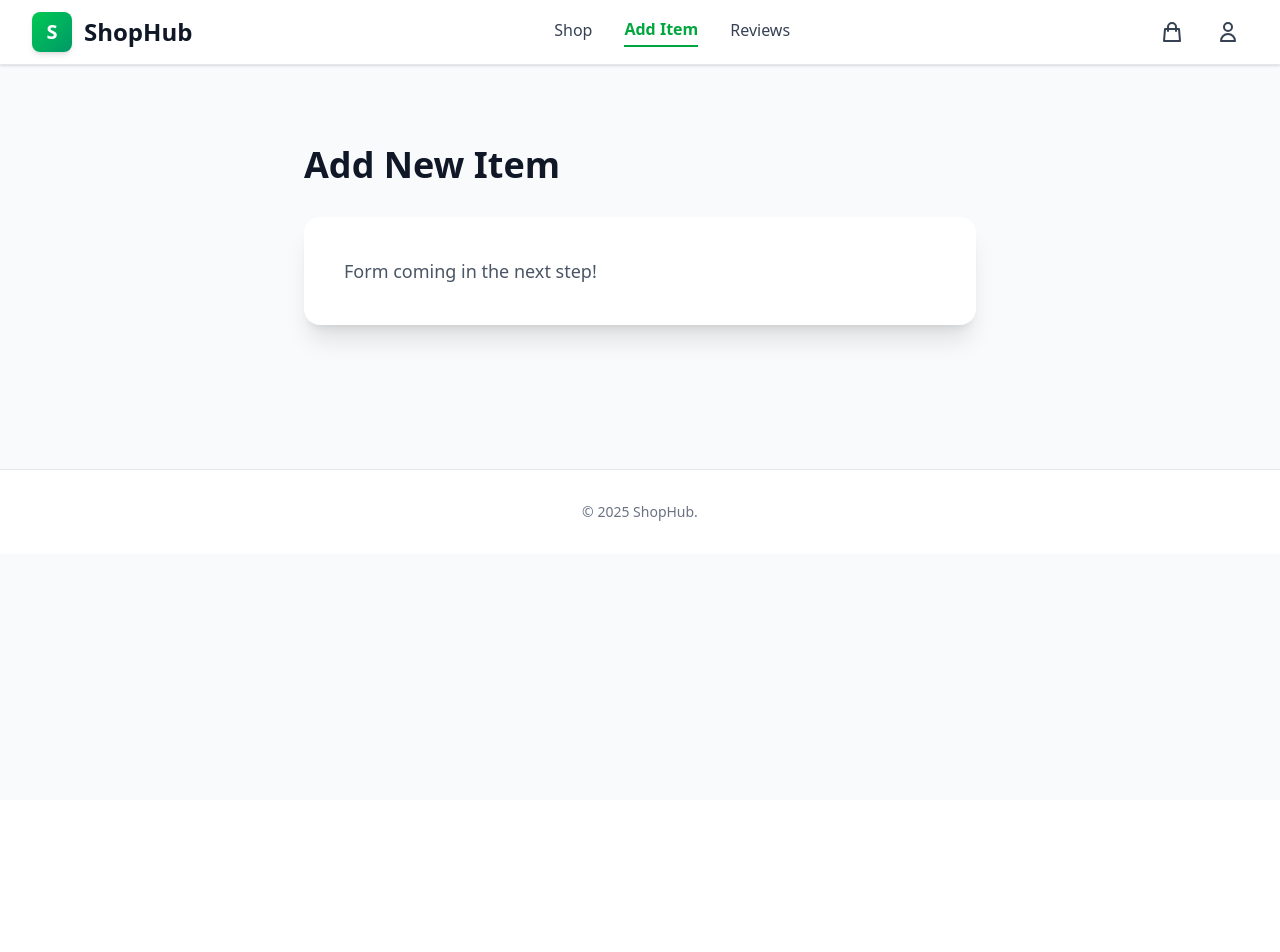
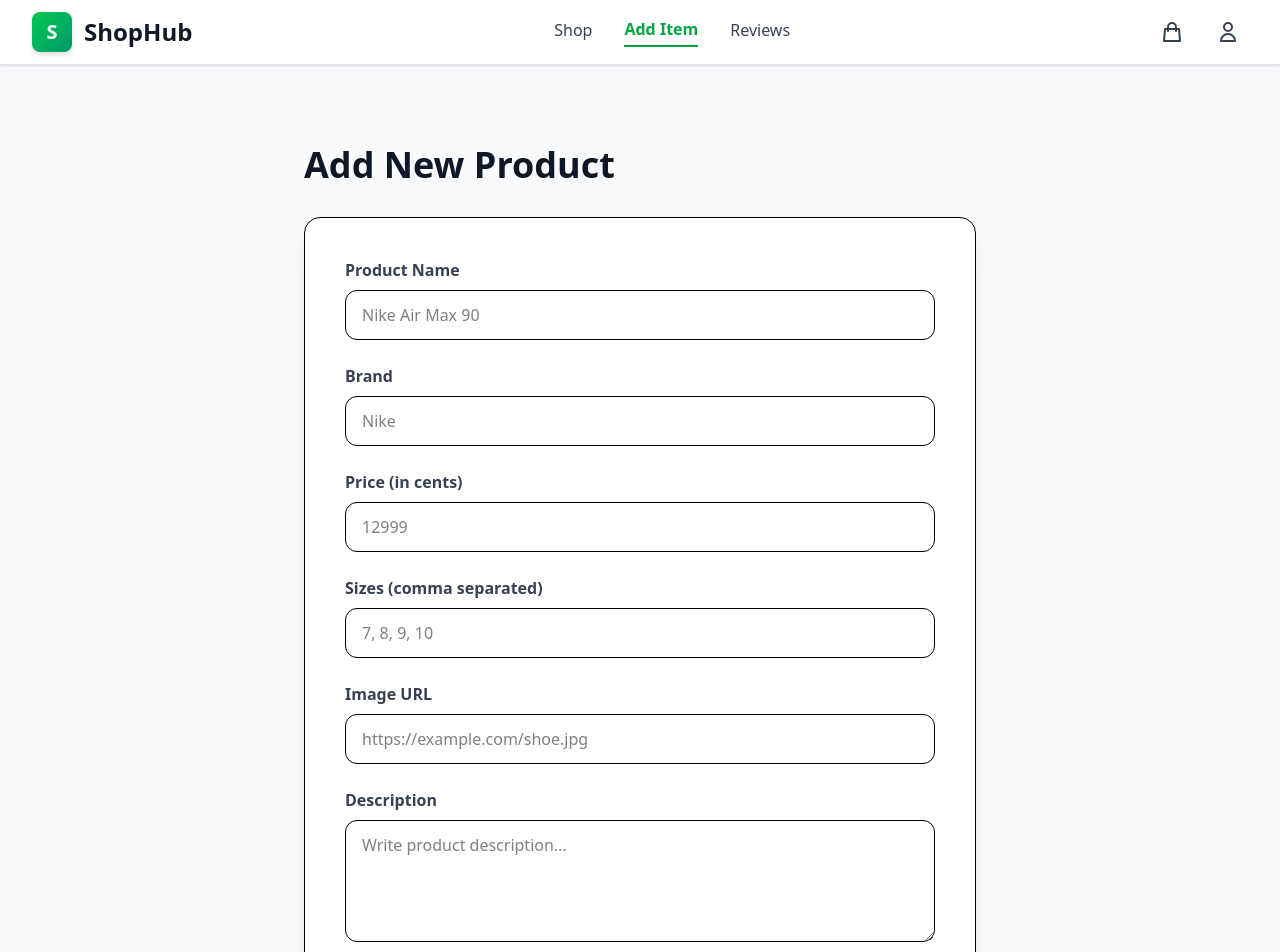
Before and after one commit to mongotochroma/frontend, a React app: page /add-item in a window 1280 px wide. Shown: the top 952 px of the page. Before the commit the page ends 800 px from the top, so only its background shows below. Built offline with nearby package versions, Linux system fonts and the light colour scheme; the HTML template or start-up script is replaced by a standard one.

Commit message:
item adding services done

```diff
--- /dev/null
+++ b/src/hooks/useProducts.ts
@@ -0,0 +1,35 @@
+import { useEffect, useState } from "react";
+import type { Product } from "../types/productType";
+import { fetchProducts } from "../services/getdataservies";
+
+interface UseProductsResult {
+  products: Product[];
+  loading: boolean;
+  error: string | null;
+  refetch: () => void;
+}
+
+export function useProducts(): UseProductsResult {
+  const [products, setProducts] = useState<Product[]>([]);
+  const [loading, setLoading] = useState<boolean>(true);
+  const [error, setError] = useState<string | null>(null);
+
+  const loadProducts = async () => {
+    try {
+      setLoading(true);
+      setError(null);
+      const data = await fetchProducts();
+      setProducts(data);
+    } catch (err) {
+      setError(err instanceof Error ? err.message : "Failed to load products");
+    } finally {
+      setLoading(false);
+    }
+  };
+
+  useEffect(() => {
+    loadProducts();
+  }, []);
+
+  return { products, loading, error, refetch: loadProducts };
+}
--- a/src/routes/add-item.tsx
+++ b/src/routes/add-item.tsx
@@ -1,12 +1,162 @@
-import { createFileRoute } from '@tanstack/react-router'
+import { createFileRoute } from "@tanstack/react-router";
+import { useState } from "react";
+import { createProduct } from "../services/getdataservies";
 
-export const Route = createFileRoute('/add-item')({
-  component: () => (
+export const Route = createFileRoute("/add-item")({
+  component: AddItemPage,
+});
+
+function AddItemPage() {
+  const [formData, setFormData] = useState({
+    name: "",
+    brand: "",
+    price: "",
+    sizes: "",
+    images: "",
+    description: "",
+  });
+
+  const handleChange = (
+    e: React.ChangeEvent<HTMLInputElement | HTMLTextAreaElement>
+  ) => {
+    setFormData({ ...formData, [e.target.name]: e.target.value });
+  };
+
+  const handleSubmit = async (e: React.FormEvent) => {
+    e.preventDefault();
+
+    const payload = {
+      ...formData,
+      price: Number(formData.price),
+      sizes: formData.sizes.split(",").map((s) => Number(s.trim())),
+    };
+
+    try {
+      console.log("Submitting product:", payload);
+
+      await createProduct(payload);
+
+      alert("Product added successfully!");
+      setFormData({
+        name: "",
+        brand: "",
+        price: "",
+        sizes: "",
+        images: "",
+        description: "",
+      });
+    } catch (error: any) {
+      console.error(error);
+      alert("Failed to add product: " + (error.message || "Unknown error"));
+    }
+  };
+
+  return (
     <div className="max-w-2xl mx-auto py-12">
-      <h1 className="text-4xl font-bold text-gray-900 mb-8">Add New Item</h1>
-      <div className="bg-white rounded-2xl shadow-xl p-10">
-        <p className="text-lg text-gray-600">Form coming in the next step!</p>
-      </div>
+      <h1 className="text-4xl font-bold text-gray-900 mb-8">Add New Product</h1>
+
+      <form
+        onSubmit={handleSubmit}
+        className="bg-white rounded-2xl shadow-xl p-10 space-y-6 border"
+      >
+        {/* NAME */}
+        <div>
+          <label className="block text-gray-700 font-semibold mb-2">
+            Product Name
+          </label>
+          <input
+            name="name"
+            value={formData.name}
+            onChange={handleChange}
+            className="w-full px-4 py-3 border rounded-xl"
+            placeholder="Nike Air Max 90"
+            required
+          />
+        </div>
+
+        {/* BRAND */}
+        <div>
+          <label className="block text-gray-700 font-semibold mb-2">
+            Brand
+          </label>
+          <input
+            name="brand"
+            value={formData.brand}
+            onChange={handleChange}
+            className="w-full px-4 py-3 border rounded-xl"
+            placeholder="Nike"
+            required
+          />
+        </div>
+
+        {/* PRICE */}
+        <div>
+          <label className="block text-gray-700 font-semibold mb-2">
+            Price (in cents)
+          </label>
+          <input
+            name="price"
+            type="number"
+            value={formData.price}
+            onChange={handleChange}
+            className="w-full px-4 py-3 border rounded-xl"
+            placeholder="12999"
+            required
+          />
+        </div>
+
+        {/* SIZES */}
+        <div>
+          <label className="block text-gray-700 font-semibold mb-2">
+            Sizes (comma separated)
+          </label>
+          <input
+            name="sizes"
+            value={formData.sizes}
+            onChange={handleChange}
+            className="w-full px-4 py-3 border rounded-xl"
+            placeholder="7, 8, 9, 10"
+            required
+          />
+        </div>
+
+        {/* IMAGE URL */}
+        <div>
+          <label className="block text-gray-700 font-semibold mb-2">
+            Image URL
+          </label>
+          <input
+            name="images"
+            value={formData.images}
+            onChange={handleChange}
+            className="w-full px-4 py-3 border rounded-xl"
+            placeholder="https://example.com/shoe.jpg"
+            required
+          />
+        </div>
+
+        {/* DESCRIPTION */}
+        <div>
+          <label className="block text-gray-700 font-semibold mb-2">
+            Description
+          </label>
+          <textarea
+            name="description"
+            value={formData.description}
+            onChange={handleChange}
+            rows={4}
+            className="w-full px-4 py-3 border rounded-xl"
+            placeholder="Write product description..."
+            required
+          />
+        </div>
+        <button
+          type="submit"
+          className="w-full bg-green-600 text-white font-bold py-3 rounded-xl hover:bg-green-700 transition-all active:scale-95"
+        >
+          Add Product
+        </button>
+      </form>
     </div>
-  ),
-})
+  );
+}
--- a/src/routes/index.tsx
+++ b/src/routes/index.tsx
@@ -1,43 +1,13 @@
 import { createFileRoute } from "@tanstack/react-router";
-import { useEffect, useState } from "react";
-type Product = {
-  _id: string;
-  name: string;
-  brand: string;
-  price: number;
-  sizes: number[];
-  images: string;
-  description: string;
-  averageRating: number;
-};
+import type { Product } from "../types/productType";
+import { useProducts } from "../hooks/useProducts";
 
 export const Route = createFileRoute("/")({
   component: ShopPage,
 });
 
 function ShopPage() {
-  const [products, setProducts] = useState<Product[]>([]);
-  const [loading, setLoading] = useState(true);
-  const [error, setError] = useState<string | null>(null);
-
-  const API_URL = import.meta.env.VITE_API_URL;
-
-  console.log(API_URL);
-  useEffect(() => {
-    fetch(`${API_URL}api/shoes`)
-      .then((res) => {
-        if (!res.ok) throw new Error("Failed to fetch products");
-        return res.json();
-      })
-      .then((data) => {
-        setProducts(data);
-        setLoading(false);
-      })
-      .catch((err) => {
-        setError(err.message);
-        setLoading(false);
-      });
-  }, []);
+  const { products, loading, error } = useProducts();
 
   if (loading) {
     return (
--- a/src/routes/reviews.tsx
+++ b/src/routes/reviews.tsx
@@ -1,14 +1,121 @@
 import { createFileRoute } from "@tanstack/react-router";
+import { useState, useEffect } from "react";
+import { fetchProducts } from "../services/getdataservies"; // ⬅️ You already have this
 
 export const Route = createFileRoute("/reviews")({
-  component: () => (
+  component: ReviewsPage,
+});
+
+function ReviewsPage() {
+  const [products, setProducts] = useState([]);
+  const [loading, setLoading] = useState(true);
+
+  const [formData, setFormData] = useState({
+    productId: "",
+    rating: 0,
+    review: "",
+  });
+
+  useEffect(() => {
+    const load = async () => {
+      const data = await fetchProducts();
+      setProducts(data);
+      setLoading(false);
+    };
+    load();
+  }, []);
+
+  const handleSubmit = (e: React.FormEvent) => {
+    e.preventDefault();
+
+    console.log("Review Submitted:", formData);
+
+    // TODO: Send to backend (POST /reviews)
+    // await createReview(formData)
+  };
+
+  return (
     <div className="max-w-4xl mx-auto py-12">
-      <h1 className="text-4xl font-bold text-gray-900 mb-8">
-        Customer Reviews
-      </h1>
-      <div className="bg-white rounded-2xl shadow-xl p-10">
-        <p className="text-lg text-gray-600">Reviews page ready!</p>
-      </div>
+      <h1 className="text-4xl font-bold text-gray-900 mb-8">Add a Review</h1>
+
+      <form
+        onSubmit={handleSubmit}
+        className="bg-white rounded-2xl shadow-xl p-10 space-y-8"
+      >
+        {/* PRODUCT SELECT */}
+        <div>
+          <label className="block text-gray-700 font-semibold mb-2">
+            Select Product
+          </label>
+
+          {loading ? (
+            <p className="text-gray-500">Loading products...</p>
+          ) : (
+            <select
+              name="productId"
+              value={formData.productId}
+              onChange={(e) =>
+                setFormData({ ...formData, productId: e.target.value })
+              }
+              className="w-full px-4 py-3 border rounded-xl"
+              required
+            >
+              <option value="">Choose product…</option>
+              {products.map((p: any) => (
+                <option key={p._id} value={p._id}>
+                  {p.name}
+                </option>
+              ))}
+            </select>
+          )}
+        </div>
+
+        {/* RATING */}
+        <div>
+          <label className="block text-gray-700 font-semibold mb-2">
+            Rating (1–5)
+          </label>
+          <div className="flex gap-2">
+            {[1, 2, 3, 4, 5].map((num) => (
+              <button
+                type="button"
+                key={num}
+                onClick={() => setFormData({ ...formData, rating: num })}
+                className={`px-4 py-2 rounded-xl border
+                  ${formData.rating >= num ? "bg-yellow-400" : "bg-gray-100"}`}
+              >
+                ⭐ {num}
+              </button>
+            ))}
+          </div>
+        </div>
+
+        {/* REVIEW TEXT */}
+        <div>
+          <label className="block text-gray-700 font-semibold mb-2">
+            Review Message
+          </label>
+          <textarea
+            name="review"
+            value={formData.review}
+            onChange={(e) =>
+              setFormData({ ...formData, review: e.target.value })
+            }
+            rows={4}
+            className="w-full px-4 py-3 border rounded-xl"
+            placeholder="Write your honest review…"
+            required
+          />
+        </div>
+
+        {/* SUBMIT */}
+        <button
+          type="submit"
+          className="w-full bg-green-600 text-white font-bold py-3 rounded-xl hover:bg-green-700 transition-all active:scale-95"
+        >
+          Submit Review
+        </button>
+      </form>
     </div>
-  ),
-});
+  );
+}
--- /dev/null
+++ b/src/services/getdataservies.ts
@@ -0,0 +1,33 @@
+import type { Product } from "../types/productType";
+
+const API_URL = import.meta.env.VITE_API_URL;
+
+export const fetchProducts = async () => {
+  const response = await fetch(`${API_URL}api/shoes`);
+
+  if (!response.ok) {
+    throw new Error("Failed to fetch products");
+  } else {
+    const data = await response.json();
+    return data as Product[];
+  }
+};
+
+export const createProduct = async (formData: { price: number; sizes: number[]; name: string; brand: string; images: string; description: string; }) => {
+  const res = await fetch(
+    "https://mongobackend-production-b08c.up.railway.app/api/shoes",
+    {
+      method: "POST",
+      headers: {
+        "Content-Type": "application/json",
+      },
+      body: JSON.stringify(formData),
+    }
+  );
+
+  if (!res.ok) {
+    throw new Error("Failed to create product");
+  }
+
+  return res.json();
+};
--- /dev/null
+++ b/src/types/productType.ts
@@ -0,0 +1,10 @@
+export interface Product  {
+  _id: string;
+  name: string;
+  brand: string;
+  price: number;
+  sizes: number[];
+  images: string;
+  description: string;
+  averageRating: number;
+};
```
